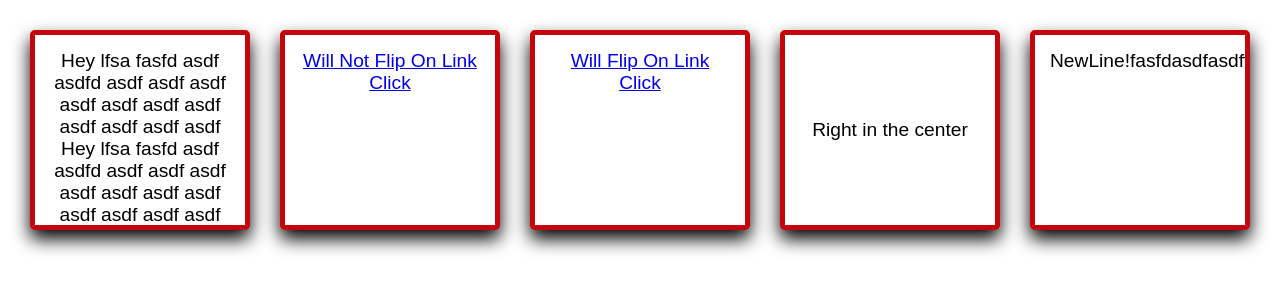
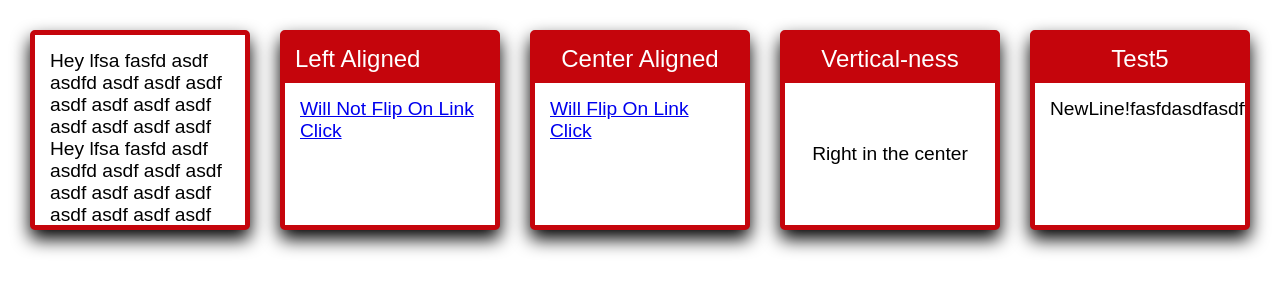
Before and after one commit to tjburki/react-ts-card, a React (Create React App) app: page / in a window 1280 px wide. Shown: the top 300 px of the page. Built offline with nearby package versions, Linux system fonts and the light colour scheme.

Commit message:
Fixing issue with title not inheriting, allowing titles to be JSX/TSX

```diff
--- a/package.json
+++ b/package.json
@@ -1,6 +1,6 @@
 {
   "name": "react-ts-card",
-  "version": "0.7.0",
+  "version": "0.7.1",
   "private": false,
   "dependencies": {
     "react": "^16.3.2",
--- a/src/App.tsx
+++ b/src/App.tsx
@@ -24,8 +24,10 @@ export default class App extends Component {
               back: 'Ho'
             },
             {
-              title: 'Right Aligned',
-              titleXAlignment: 'right',
+              titleFront: 'Left Aligned',
+              titleBack: 'Right Aligned',
+              titleFrontXAlignment: 'left',
+              titleBackXAlignment: 'right',
               front: <a href="#">Will Not Flip On Link Click</a>,
               back: <div style={{fontStyle: "italic"}}>See, you didn't see me when you clicked the link</div>
             },
--- a/src/components/card/index.tsx
+++ b/src/components/card/index.tsx
@@ -330,7 +330,6 @@ export class Card extends Component<ICardProps, ICardState> {
       fontSize: '1.2em',
       overflowY: 'auto',
       padding: 15,
-      textAlign: 'center',
       width: '100%'
     }
   };
@@ -348,6 +347,7 @@ export class Card extends Component<ICardProps, ICardState> {
     } = this;
 
     const {
+      title,
       titleFront,
       titleBack,
       front,
@@ -402,7 +402,7 @@ export class Card extends Component<ICardProps, ICardState> {
         >
           <div style={_style.front}>
             {
-              titleFront
+              titleFront || title
                 ? <div
                     style=
                     {
@@ -414,7 +414,7 @@ export class Card extends Component<ICardProps, ICardState> {
                     }
                   >
                     {
-                      titleFront
+                      titleFront || title
                     }
                   </div>
                 : null
@@ -433,7 +433,7 @@ export class Card extends Component<ICardProps, ICardState> {
           </div>
           <div style={_style.back}>
             {
-              titleBack
+              titleBack || title
                 ? <div style=
                     {
                       {
@@ -444,7 +444,7 @@ export class Card extends Component<ICardProps, ICardState> {
                     }
                   >
                     {
-                      titleBack
+                      titleBack || title
                     }
                   </div>
                 : null }
```
